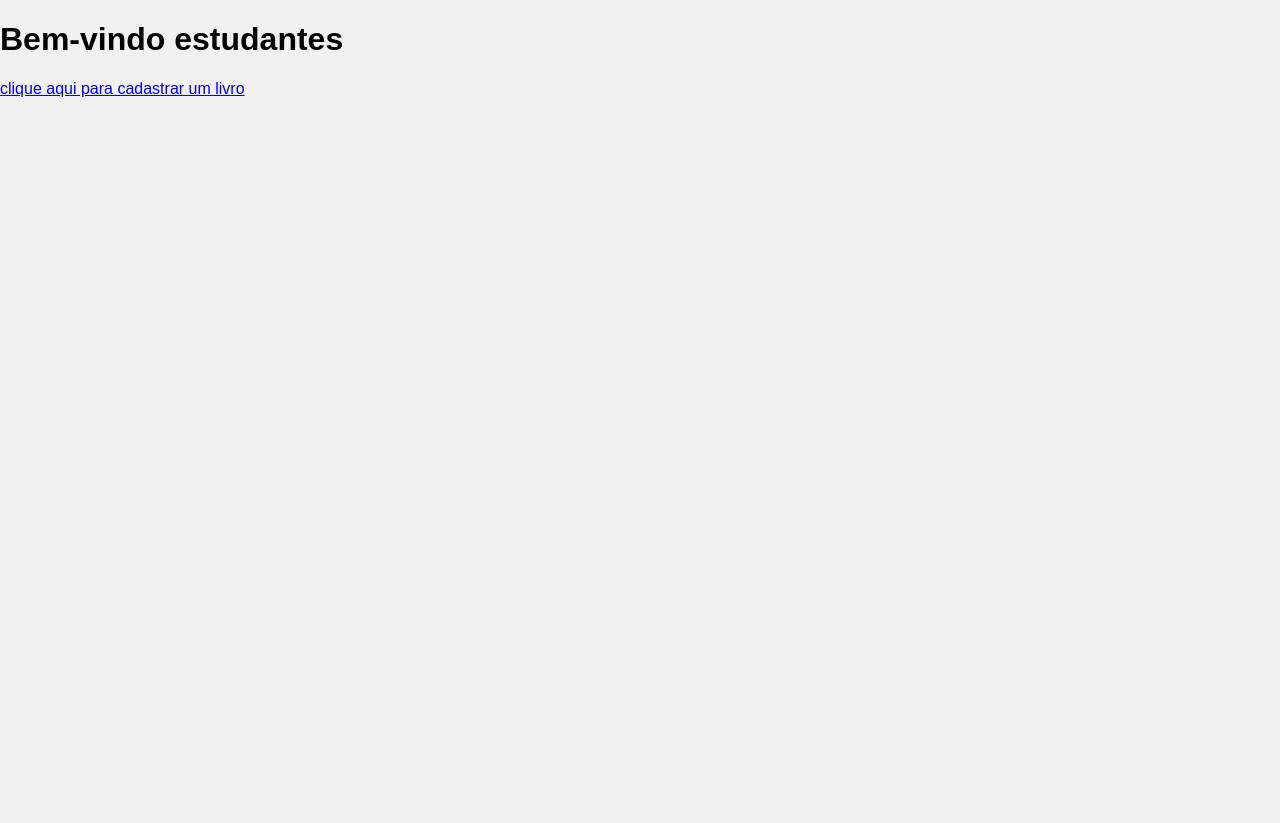
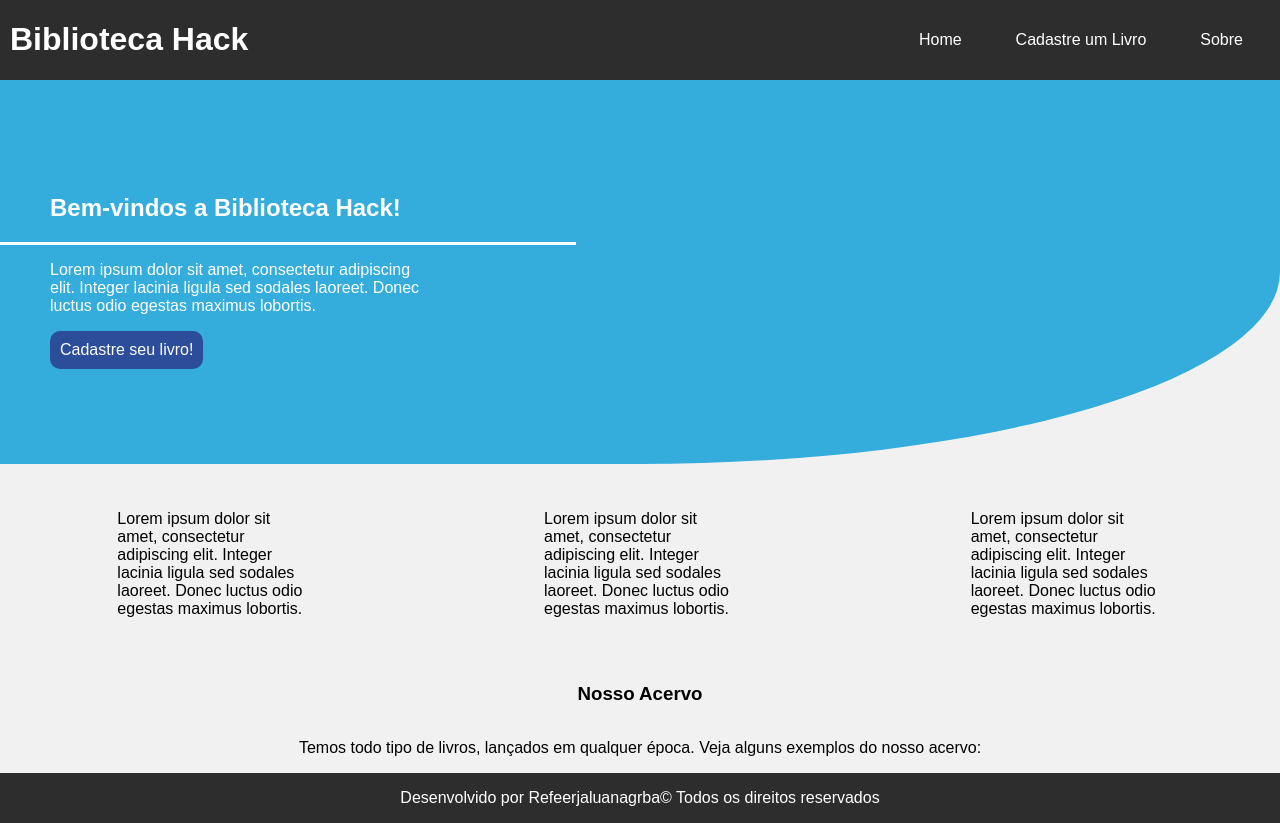
Before and after one commit to academiaeh05-2019/dojo_biblioteca, a Django app: page / in a window 1280 px wide. Before the commit the page ends 97 px from the top, so only its background shows below. Run offline with Django 3.2, Linux system fonts and the light colour scheme.

Commit message:
Adicionar estrutura e estilo para index

```diff
--- a/biblioteca/static/css/styles.css
+++ b/biblioteca/static/css/styles.css
@@ -1,6 +1,89 @@
-body{
-  margin: 0;
-  padding: 0;
-  font-family:sans-serif;
-  background-color: #f1f1f1;
+body {
+    margin: 0;
+    padding: 0;
+    font-family: sans-serif;
+    background-color: #f1f1f1;
 }
+
+header {
+    align-items: center;
+    background-color: #2d2d2d;
+    color: white;
+    display: flex;
+    justify-content: space-between;
+    padding: 0 10px;
+}
+
+header nav {
+    display: flex;
+    justify-content: space-around;
+    width: 30%;
+}
+
+header nav a {
+    color: white;
+    text-decoration: none;
+}
+
+.banner {
+    align-items: flex-start;
+    background-color: #34addc;
+    border-bottom-right-radius: 50%;
+    color: white;
+    display: flex;
+    flex-direction: column;
+    height: 30vw;
+    justify-content: center;
+}
+
+.banner h2, .banner p, .banner a {
+    margin-left: 50px;
+}
+
+.banner hr {
+    align-self: flex-start;
+    background-color: white;
+    border: 0;
+    height: 3px;
+    margin: 0;
+    width: 45%;
+}
+
+.banner p {
+    width: 30%;
+}
+
+.banner a {
+    background-color: #2b4d9a;
+    -webkit-border-radius: 10px;
+    -moz-border-radius: 10px;
+    border-radius: 10px;
+    color: white;
+    padding: 10px;
+    text-decoration: none;
+}
+
+.info {
+    display: flex;
+    justify-content: space-around;
+    padding: 30px 0;
+}
+
+.info p {
+    width: 15%;
+}
+
+.livros {
+    align-items: center;
+    display: flex;
+    flex-direction: column;
+    justify-content: center;
+}
+
+footer {
+    align-items: center;
+    background-color: #2d2d2d;
+    color: white;
+    display: flex;
+    justify-content: center;
+}
--- a/biblioteca/templates/base.html
+++ b/biblioteca/templates/base.html
@@ -6,11 +6,30 @@
     <meta charset="utf-8">
     <link rel="stylesheet" href="{% static 'css/styles.css' %}">
     <script defer src="{% static 'js/scripts.js' %}"></script>
-    <title></title>
+    <title>Biblioteca</title>
 </head>
 <body>
+    <header>
+        <h1>Biblioteca Hack</h1>
+        <div class="menu-mobile">
+            <div class="traco"></div>
+            <div class="traco"></div>
+            <div class="traco"></div>
+        </div>
+        <nav>
+            <a href="/">Home</a>
+            <a href="/cadastrar/livros">Cadastre um Livro</a>
+            <a href="">Sobre</a>
+        </nav>
+    </header>
+
     {% block content %}
 
     {% endblock %}
+
+
+    <footer>
+        <p>Desenvolvido por Refeerjaluanagrba© Todos os direitos reservados</p>
+    </footer>
 </body>
 </html>
--- a/biblioteca/templates/index.html
+++ b/biblioteca/templates/index.html
@@ -3,6 +3,28 @@
 {% load staticfiles %}
 
 {% block content %}
-    <h1>Bem-vindo estudantes</h1>
-    <a href="/cadastrar/livros">clique aqui para cadastrar um livro</a>
+    <section class="banner">
+        <h2>Bem-vindos a Biblioteca Hack!</h2>
+        <hr>
+        <p>Lorem ipsum dolor sit amet, consectetur adipiscing elit. Integer lacinia ligula sed sodales laoreet. Donec
+            luctus odio egestas maximus lobortis.</p>
+        <a href="/cadastrar/livros">Cadastre seu livro!</a>
+    </section>
+    <section class="info">
+        <p>Lorem ipsum dolor sit amet, consectetur adipiscing elit. Integer lacinia ligula sed sodales laoreet. Donec
+            luctus odio egestas maximus lobortis.</p>
+        <p>Lorem ipsum dolor sit amet, consectetur adipiscing elit. Integer lacinia ligula sed sodales laoreet. Donec
+            luctus odio egestas maximus lobortis.</p>
+        <p>Lorem ipsum dolor sit amet, consectetur adipiscing elit. Integer lacinia ligula sed sodales laoreet. Donec
+            luctus odio egestas maximus lobortis.</p>
+    </section>
+    <section class="livros">
+        <h3>Nosso Acervo</h3>
+        <p>Temos todo tipo de livros, lançados em qualquer época. Veja alguns exemplos do nosso acervo:</p>
+        <div>
+            {% for livro in livros %}
+                <p>{{ livro.titulo }}</p>
+            {% endfor %}
+        </div>
+    </section>
 {% endblock %}
--- a/biblioteca/views.py
+++ b/biblioteca/views.py
@@ -2,14 +2,16 @@
 from biblioteca.form import LivroForm
 from biblioteca.models import Livro
 
+
 # Create your views here.
 def render_index(request):
-    # listar livros cadastrados por data de publicação
+    # Listar livros para utilizar no index
+    # BÔNUS: Listar eles por ordem de data de publicação
     #
     return render(request, 'index.html', {})
 
+
 def render_cadastrar_livros(request):
-
     if request.method == 'POST':
         livro_form = LivroForm(request.POST)
         print(livro_form)
```
Lines whose indentation alone changed are shown as unchanged.
